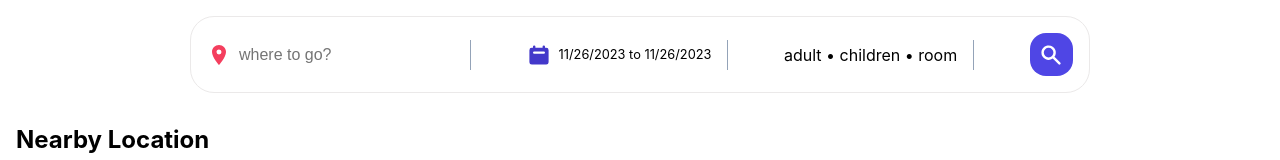
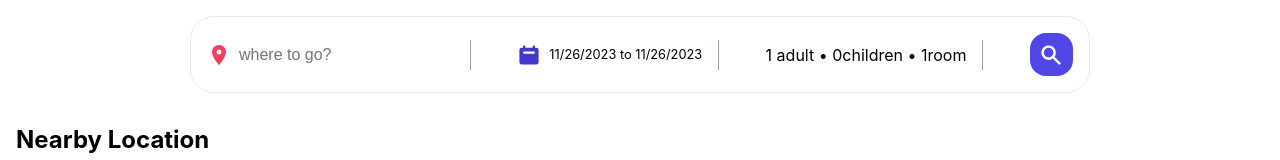
Before and after one commit to reza-sdo/Booking-Hotel-App, a React (Vite) app: page / in a window 1280 px wide. Shown: the top 160 px of the page. Built offline with nearby package versions, Linux system fonts and the light colour scheme; data requests are answered from the project's data file.

Commit message:
hotfix on options

```diff
--- a/src/components/Header/Header.jsx
+++ b/src/components/Header/Header.jsx
@@ -9,13 +9,11 @@ import { format } from "date-fns";
 function Header() {
   const [destination, setDestination] = useState("");
   const [openOptions, setOpenOptions] = useState(false);
-  const [options, setOptions] = useState([
-    {
-      adult: 1,
-      children: 0,
-      room: 1,
-    },
-  ]);
+  const [options, setOptions] = useState({
+    adult: 1,
+    children: 0,
+    room: 1,
+  });
   const [openDate, setOpenDate] = useState(false);
   const [date, setDate] = useState([
     {
@@ -136,6 +134,7 @@ function GuestOptionsList({ options, handelOptions, setOpenOptions }) {
 }
 
 function OptionItem({ options, type, minLimit, handelOptions }) {
+  console.log(options);
   return (
     <div className="guestOptionItem">
       <span className="optionText">{type}</span>
```
